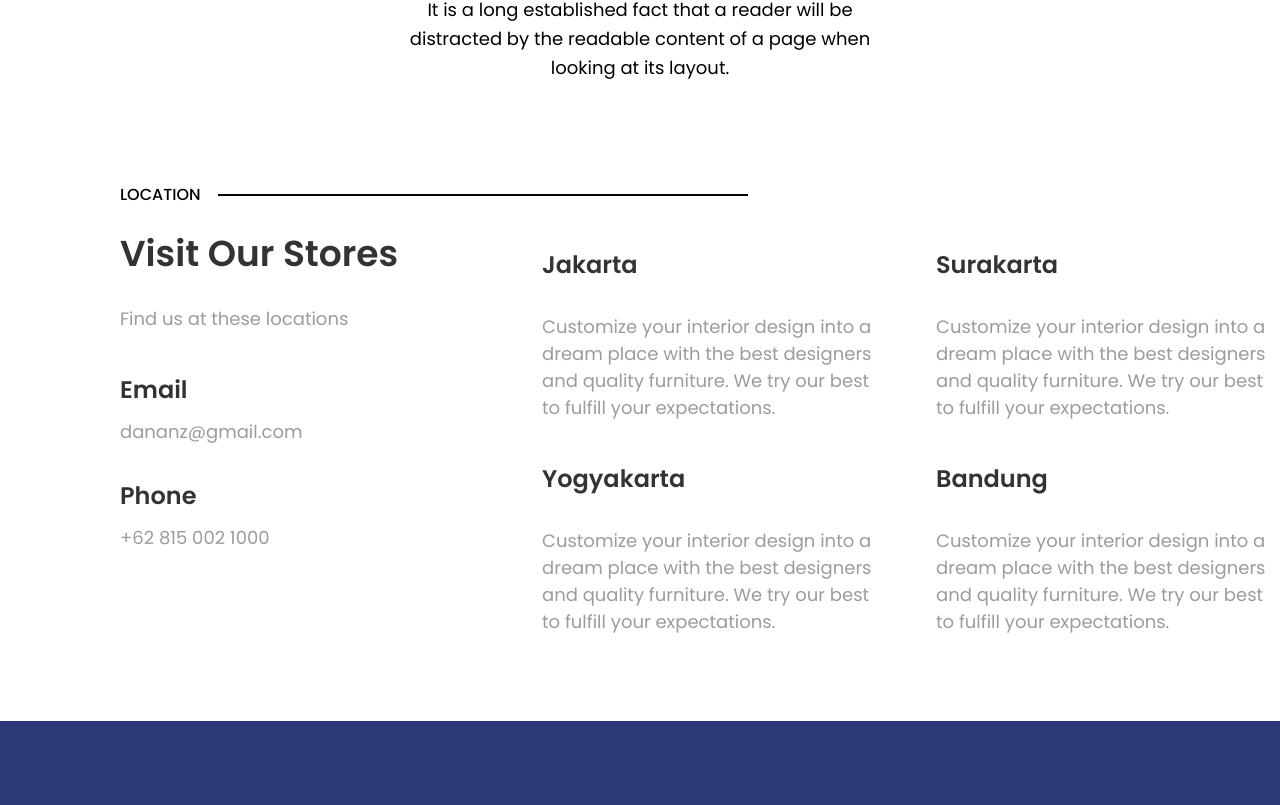
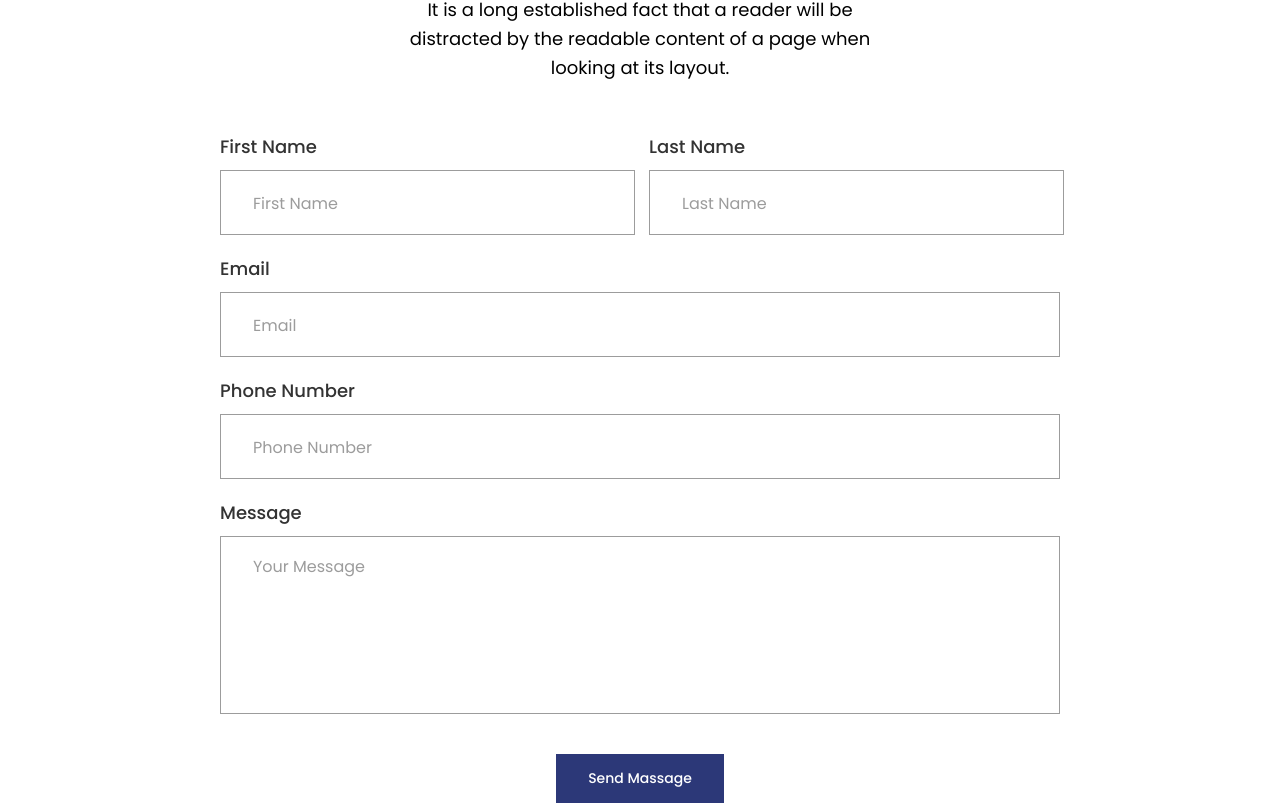
Before and after one commit to OksanaKuzich/dananz, a Next.js app: page /contacts in a window 1280 px wide. Shown: the part 314-1119 px from the top of the page. Built offline with nearby package versions, Linux system fonts and the light colour scheme.

Commit message:
add contact form

```diff
--- /dev/null
+++ b/app/components/blocks/Form/Form.js
@@ -0,0 +1,79 @@
+const htmlForm = () => {
+  return (
+    <section className="pb-[50px]">
+      <div className="container">
+        <form className="max-w-[840px] mx-auto flex flex-col">
+          <div className="flex flex-row gap-[14px] justify-between">
+            <label
+              htmlFor="firstName"
+              className="flex flex-col text-black-50 font-medium basis-1/2"
+            >
+              First Name
+              <input
+                type="text"
+                name="firstName"
+                placeholder="First Name"
+                className="mt-[10px] mb-[20px] border-[1px] border-solid border-black-10 py-[18px] px-[32px] focus:outline-none focus:border-primary-50 transition-all placeholder:text-[16px] placeholder:font-normal placeholder:text-black-10"
+              />
+            </label>
+
+            <label
+              htmlFor="lastName"
+              className="flex flex-col text-black-50 font-medium basis-1/2"
+            >
+              Last Name
+              <input
+                type="text"
+                name="lastName"
+                placeholder="Last Name"
+                className="mt-[10px] mb-[20px] border-[1px] border-solid border-black-10 py-[18px] px-[32px] focus:outline-none focus:border-primary-50 transition-all placeholder:text-[16px] placeholder:font-normal placeholder:text-black-10"
+              />
+            </label>
+          </div>
+
+          <label
+            htmlFor="email"
+            className="text-black-50 font-medium mb-[10px]"
+          >
+            Email
+          </label>
+          <input
+            type="email"
+            name="email"
+            placeholder="Email"
+            className="mb-[20px] border-[1px] border-solid border-black-10 py-[18px] px-[32px] focus:outline-none focus:border-primary-50 transition-all placeholder:text-[16px] placeholder:font-normal placeholder:text-black-10"
+          />
+
+          <label
+            htmlFor="phone"
+            className="text-black-50 font-medium mb-[10px]"
+          >
+            Phone Number
+          </label>
+          <input
+            type="number"
+            name="phone"
+            placeholder="Phone Number"
+            className="mb-[20px] border-[1px] border-solid border-black-10 py-[18px] px-[32px] focus:outline-none focus:border-primary-50 transition-all placeholder:text-[16px] placeholder:font-normal placeholder:text-black-10"
+          />
+
+          <label className="text-black-50 font-medium mb-[10px]">Message</label>
+          <textarea
+            name="message"
+            placeholder="Your Message"
+            className="h-[178px] mb-[40px] border-[1px] border-solid border-black-10 py-[18px] px-[32px] focus:outline-none focus:border-primary-50 transition-all placeholder:text-[16px] placeholder:font-normal placeholder:text-black-10 resize-none"
+          />
+
+          <button
+            type="submit"
+            className="inline-block mx-auto text-white text-[14px] font-medium bg-primary-100 py-[14px] px-[32px]"
+          >
+            Send Massage
+          </button>
+        </form>
+      </div>
+    </section>
+  );
+};
+
+export default htmlForm;
--- a/app/contacts/page.js
+++ b/app/contacts/page.js
@@ -1,5 +1,6 @@
 import Hero from "../components/blocks/Hero/Hero";
 import Location from "../components/blocks/Location/Location";
+import Form from "../components/blocks/Form/Form";
 
 export default function Contacts() {
   return (
@@ -8,6 +9,7 @@ export default function Contacts() {
         title="Contact Us"
         text="It is a long established fact that a reader will be distracted by the readable content of a page when looking at its layout."
       />
+      <Form />
       <Location />
     </>
   );
```
